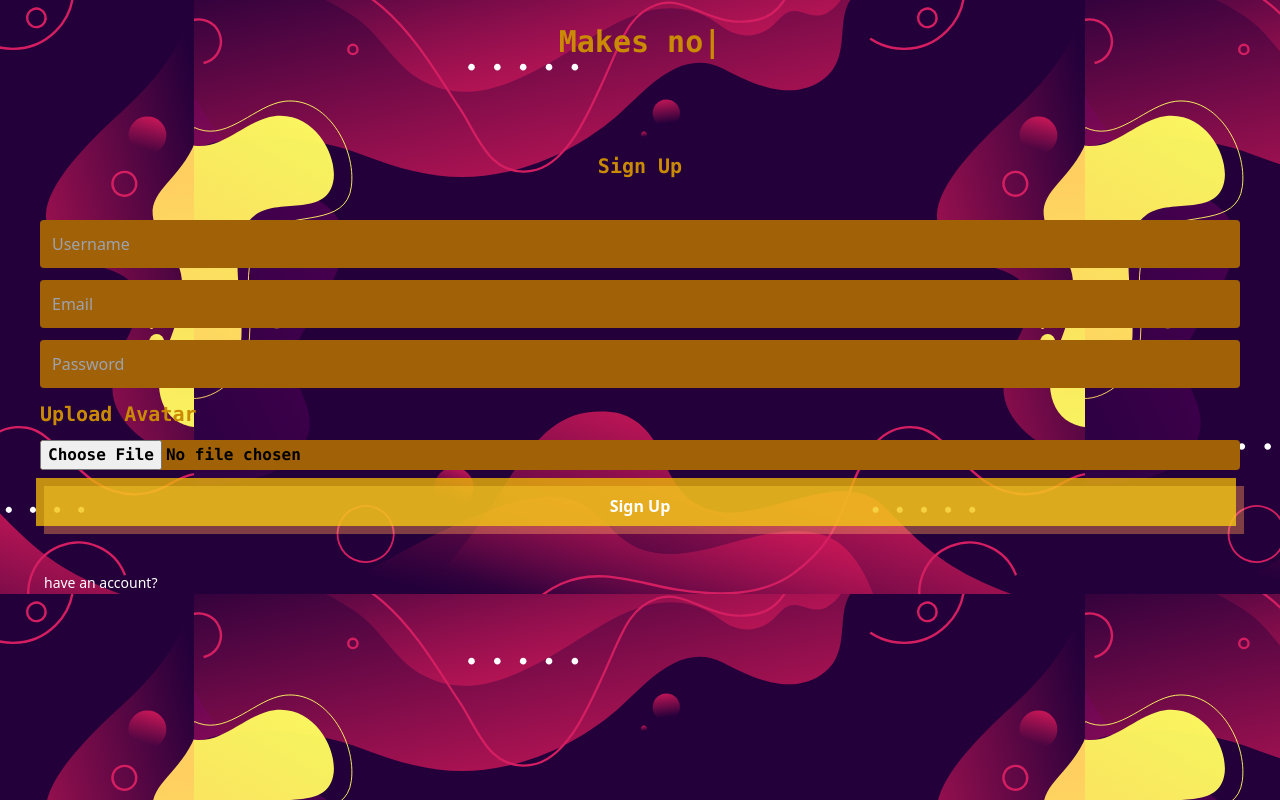
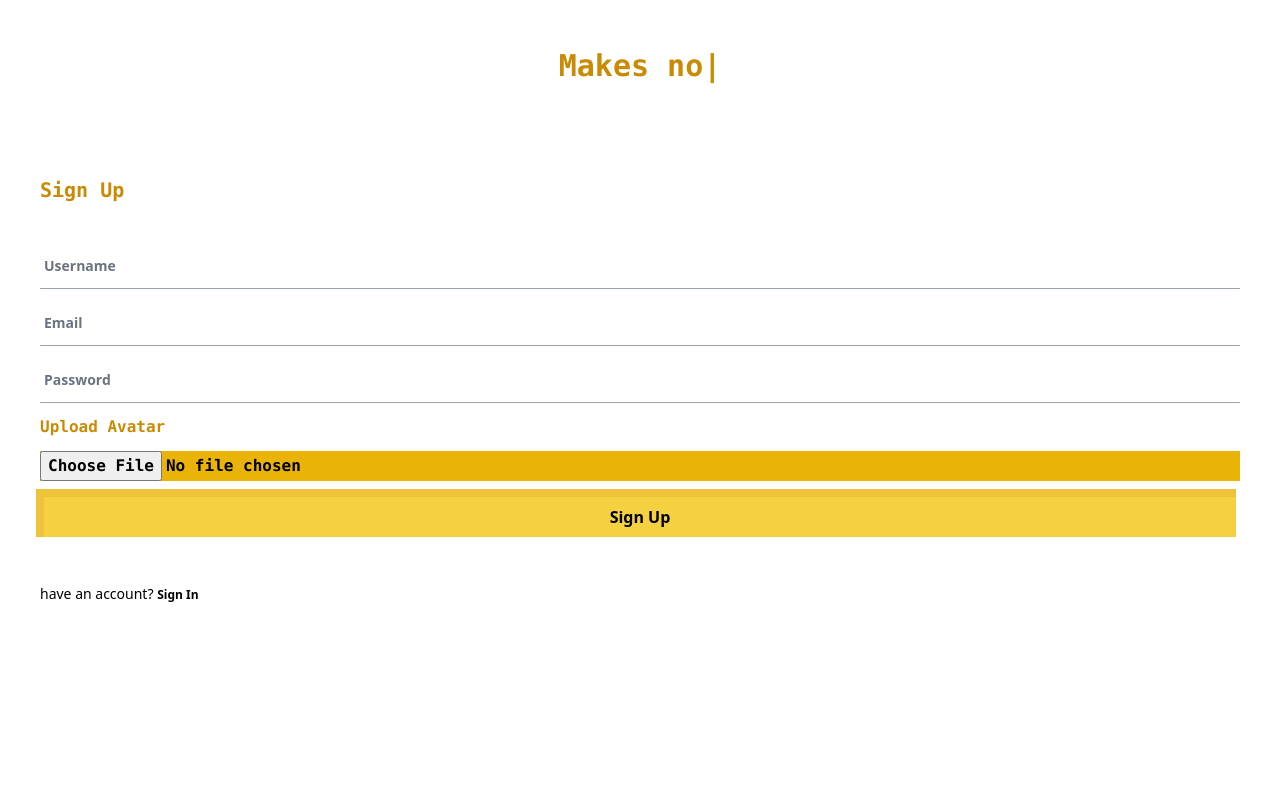
Before and after one commit to ZaryabAli-09/notes-app, a React (Vite) app in the folder client/: page / in a window 1280 px wide. Built offline with nearby package versions, Linux system fonts and the light colour scheme.

Commit message:
ui designing

```diff
--- a/client/src/index.css
+++ b/client/src/index.css
@@ -3,7 +3,16 @@
 @tailwind utilities;
 
 body {
-  /* background-color: rgb(0, 0, 0); */
-  background-image: url("./assets/background.svg");
-  background-position: center;
+  /* background: #fe8c00; /* fallback for old browsers */
+  /* background: -webkit-linear-gradient(
+    to right,
+    #f83600,
+    #fe8c00
+  ); /* Chrome 10-25, Safari 5.1-6 */
+  /* background: linear-gradient(
+    to right,
+    #f83600,
+    #fe8c00
+  ); W3C, IE 10+/ Edge, Firefox 16+, Chrome 26+, Opera 12+, Safari 7+ */
+  background-color: white;
 }
--- a/client/src/pages/SignIn.jsx
+++ b/client/src/pages/SignIn.jsx
@@ -52,8 +52,8 @@ const SignIn = () => {
     }
   };
   return (
-    <div className="text-white">
-      <div className="text-yellow-600 text-center my-12 text-3xl font-extrabold  font-mono">
+    <div>
+      <div className="text-yellow-600 text-center pt-12 text-3xl font-extrabold  font-mono">
         <TypeAnimation
           sequence={[
             "Welcome To KEEP",
@@ -64,7 +64,7 @@ const SignIn = () => {
             1000,
             "Manage tasks easier",
             1000,
-            "Manage Todo list online",
+            "Make Todolist online",
             1000,
           ]}
           speed={40}
@@ -76,7 +76,7 @@ const SignIn = () => {
         <img src={birdAnimation} className="w-[250]" alt="" />
       </div>
 
-      <h1 className="text-yellow-600 text-center  text-xl font-extrabold  font-mono">
+      <h1 className="text-yellow-600 px-10 text-xl font-extrabold  font-mono">
         Sign In
       </h1>
       <div className="flex flex-col space-y-3 p-10 ">
@@ -84,7 +84,7 @@ const SignIn = () => {
           onChange={(e) => {
             setEmail(e.target.value);
           }}
-          className="bg-yellow-700 text-black outline-none p-3 rounded"
+          className="text-black border-gray-400 border-b outline-none py-3 px-1  placeholder:text-gray-500 font-semibold text-sm focus:border-yellow-400 "
           type="email"
           placeholder="Email"
         />
@@ -92,14 +92,14 @@ const SignIn = () => {
           onChange={(e) => {
             setPassword(e.target.value);
           }}
-          className="bg-yellow-700 text-black outline-none p-3 rounded"
+          className="text-black border-gray-400 border-b outline-none py-3 px-1  placeholder:text-gray-500 font-semibold text-sm focus:border-yellow-400 "
           type="password"
           placeholder="Password"
         />
 
         <button
           onClick={submitHandler}
-          className="relative px-6 py-3 font-bold text-white rounded-lg group"
+          className="relative px-6 py-3 font-bold text-black rounded-lg group"
         >
           <span className="absolute inset-0 w-full h-full transition duration-300 transform -translate-x-1 -translate-y-1 bg-yellow-500 ease opacity-80 group-hover:translate-x-0 group-hover:translate-y-0"></span>
           <span className="absolute inset-0 w-full h-full transition duration-300 transform translate-x-1 translate-y-1 bg-yellow-800 ease opacity-80 group-hover:translate-x-0 group-hover:translate-y-0 mix-blend-screen"></span>
@@ -113,8 +113,13 @@ const SignIn = () => {
           </div>
         )}
       </div>
-      <span className="ml-11 text-sm hover:underline 00 cursor-default">
-        <Link to={"/"}>don't have an account?</Link>
+      <span className="px-10 text-sm ">
+        have an account?{" "}
+        <Link to={"/"}>
+          <span className="hover:underline hover:text-blue-700 cursor-pointer font-bold text-xs">
+            Sign Up
+          </span>{" "}
+        </Link>
       </span>
     </div>
   );
--- a/client/src/pages/SignUp.jsx
+++ b/client/src/pages/SignUp.jsx
@@ -9,7 +9,7 @@ const SignUp = () => {
   const [file, setFile] = useState("");
   const [err, setErr] = useState(null);
   const [loading, setLoading] = useState(false);
-
+  const [fileErr, setFileErr] = useState(null);
   const navigate = useNavigate();
 
   const submitHandler = async () => {
@@ -48,8 +48,8 @@ const SignUp = () => {
     }
   };
   return (
-    <div className="text-white">
-      <div className="text-yellow-600 text-center mt-6 text-3xl font-extrabold  font-mono">
+    <div>
+      <div className="text-yellow-600 text-center pt-12 text-3xl font-extrabold  font-mono">
         <TypeAnimation
           sequence={[
             "Welcome To KEEP",
@@ -60,7 +60,7 @@ const SignUp = () => {
             1000,
             "Manage tasks easier",
             1000,
-            "Manage Todo list online",
+            "Make Todolist online",
             1000,
           ]}
           speed={40}
@@ -71,7 +71,7 @@ const SignUp = () => {
         <img src={birdAnimation} className="w-[250]" alt="" />
       </div>
 
-      <h1 className="text-yellow-600 text-center  text-xl font-extrabold  font-mono">
+      <h1 className="text-yellow-600 px-10 text-xl font-extrabold  font-mono">
         Sign Up
       </h1>
       <div className="flex flex-col space-y-3 p-10 ">
@@ -80,7 +80,7 @@ const SignUp = () => {
             setUsername(e.target.value);
           }}
           value={username}
-          className="bg-yellow-700 text-black outline-none p-3 rounded"
+          className="text-black border-gray-400 border-b outline-none py-3 px-1  placeholder:text-gray-500 font-semibold text-sm focus:border-yellow-400 "
           type="text"
           placeholder="Username"
         />
@@ -89,7 +89,7 @@ const SignUp = () => {
           onChange={(e) => {
             setEmail(e.target.value);
           }}
-          className="bg-yellow-700 text-black outline-none p-3 rounded"
+          className="text-black border-gray-400 border-b outline-none py-3 px-1  placeholder:text-gray-500 font-semibold text-sm focus:border-yellow-400 "
           type="email"
           placeholder="Email"
         />
@@ -98,11 +98,11 @@ const SignUp = () => {
           onChange={(e) => {
             setPassword(e.target.value);
           }}
-          className="bg-yellow-700 text-black outline-none p-3 rounded"
+          className="text-black border-gray-400 border-b outline-none py-3 px-1  placeholder:text-gray-500 font-semibold text-sm focus:border-yellow-400 "
           type="password"
           placeholder="Password"
         />
-        <h3 className="text-yellow-600  mt-10 text-xl font-extrabold  font-mono">
+        <h3 className="text-yellow-600  text-md font-extrabold  font-mono">
           Upload Avatar
         </h3>
         <input
@@ -112,11 +112,11 @@ const SignUp = () => {
           type="file"
           accept="image/*"
           placeholder="Upload Avatar"
-          className="bg-yellow-700 rounded hover:bg-yellow-900 cursor-pointer text-black font-extrabold  font-mono"
+          className="bg-yellow-500 hover:bg-yellow-400 cursor-pointer text-black font-extrabold  font-mono"
         />
         <button
           onClick={submitHandler}
-          className="relative px-6 py-3 font-bold text-white rounded-lg group"
+          className="relative px-6 py-3 font-bold text-black rounded-lg group"
         >
           <span className="absolute inset-0 w-full h-full transition duration-300 transform -translate-x-1 -translate-y-1 bg-yellow-500 ease opacity-80 group-hover:translate-x-0 group-hover:translate-y-0"></span>
           <span className="absolute inset-0 w-full h-full transition duration-300 transform translate-x-1 translate-y-1 bg-yellow-800 ease opacity-80 group-hover:translate-x-0 group-hover:translate-y-0 mix-blend-screen"></span>
@@ -131,10 +131,20 @@ const SignUp = () => {
             {err}
           </div>
         )}
+        {fileErr && (
+          <div className="w-full bg-yellow-300 p-2 rounded   font-extrabold  font-mono text-black text-center">
+            {fileErr}
+          </div>
+        )}
       </div>
 
-      <span className="ml-11 text-sm hover:underline 00 cursor-default">
-        <Link to={"/sign-in"}>have an account?</Link>
+      <span className="px-10 text-sm ">
+        have an account?{" "}
+        <Link to={"/sign-in"}>
+          <span className="hover:underline hover:text-blue-700 cursor-pointer font-bold text-xs">
+            Sign In
+          </span>{" "}
+        </Link>
       </span>
     </div>
   );
--- a/client/src/pages/TodoCreatePage.jsx
+++ b/client/src/pages/TodoCreatePage.jsx
@@ -58,12 +58,13 @@ const TodoCreatePage = () => {
           onChange={(e) => setTodo(e.target.value)}
           type="text"
           placeholder="Enter your todo"
-          className="w-full mt-24 bg-neutral-800 text-white p-8 rounded mb-2 outline-yellow-500"
+          // className="text-black border-gray-400 border-b outline-none py-3 px-1  placeholder:text-gray-500 font-semibold text-sm focus:border-yellow-400 "
+          className="w-full mt-24 bg-neutral-200 text-black p-8 rounded mb-2 outline-yellow-500 placeholder:text-gray-500 font-semibold text-sm "
         />
 
         <button
           onClick={onAddTodo}
-          className="relative px-6 py-3 w-full font-bold mt-1 text-white rounded-lg group"
+          className="relative px-6 py-3 w-full font-bold mt-1 text-black rounded-lg group"
         >
           <span className="absolute inset-0 w-full h-full transition duration-300 transform -translate-x-1 -translate-y-1 bg-yellow-500 ease opacity-80 group-hover:translate-x-0 group-hover:translate-y-0"></span>
           <span className="absolute inset-0 w-full h-full transition duration-300 transform translate-x-1 translate-y-1 bg-yellow-800 ease opacity-80 group-hover:translate-x-0 group-hover:translate-y-0 mix-blend-screen"></span>
--- a/client/src/pages/TodoPage.jsx
+++ b/client/src/pages/TodoPage.jsx
@@ -56,17 +56,19 @@ const TodoPage = () => {
               return (
                 <div
                   key={todo._id}
-                  className="note-1 bg-neutral-800 rounded-lg p-4 flex items-center justify-between w-full"
+                  className="note-1 bg-yellow-500 rounded-lg p-4 flex items-center justify-between w-full"
                 >
                   <div className="flex items-center space-x-2">
-                    <GrCompliance className="hover:text-green-500" />
-                    <h3 className="font-bold text-sm ">{todo.todo}</h3>
+                    <GrCompliance className="text-green-600" />
+                    <h3 className="font-bold text-sm text-black">
+                      {todo.todo.charAt(0).toUpperCase() + todo.todo.slice(1)}
+                    </h3>
                   </div>
-                  <div className="absolute right-20 text-xs">
+                  <div className="absolute right-20 text-xs text-neutral-700 font-semibold">
                     {new Date(todo.createdAt).toLocaleDateString()}
                   </div>
                   <MdAutoDelete
-                    className="text-white cursor-pointer hover:text-red-500"
+                    className="text-black cursor-pointer hover:text-red-600"
                     onClick={() => onDeleteTodo(todo._id)}
                   />
                 </div>
```
Also changed, not shown: client/src/components/Nav.jsx (+7 -7 lines), client/src/pages/CreateNotesPage.jsx (+4 -4 lines), client/src/pages/NotesDetail.jsx (+4 -4 lines), client/src/pages/NotesPage.jsx (+7 -5 lines), client/src/pages/Settings.jsx (+10 -10 lines).
